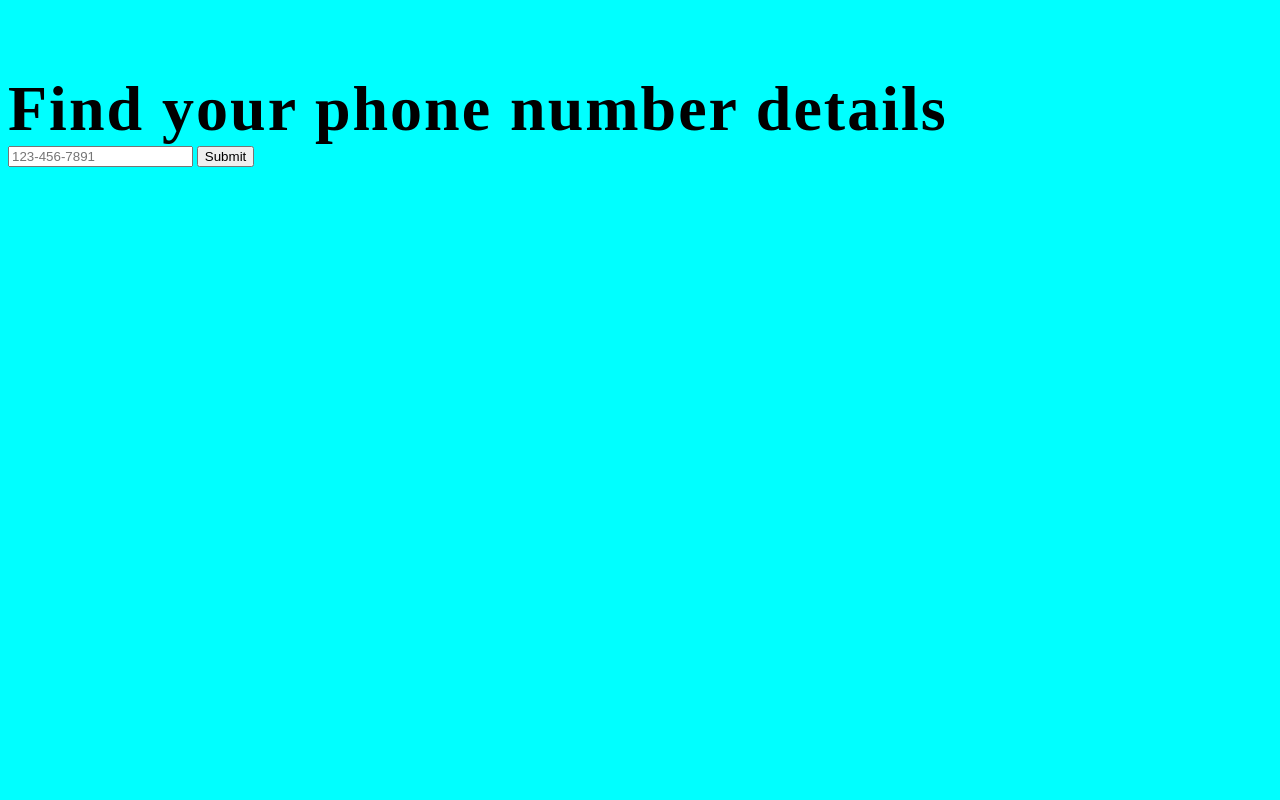
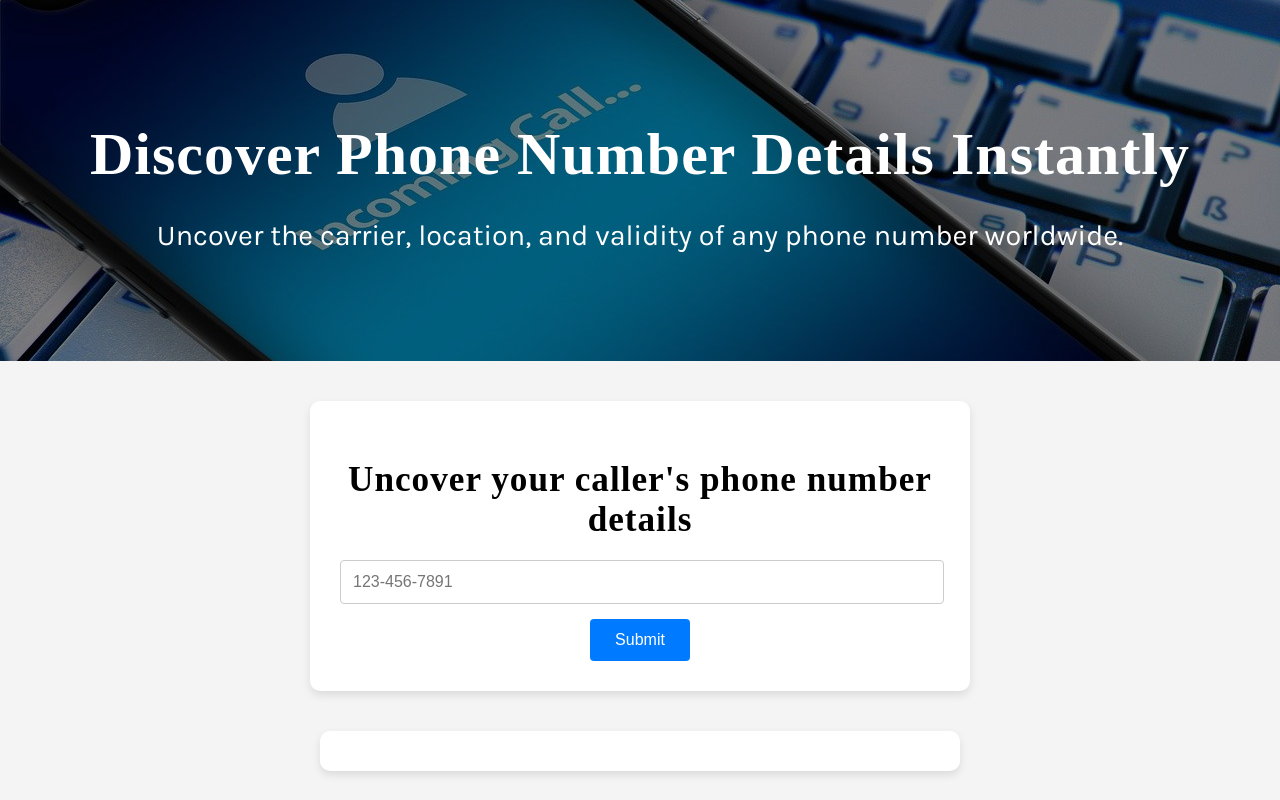
Before and after one commit to sergethi/DialCkeck-Info, a Django app: page / in a window 1280 px wide. Run offline with Django 5.2, Linux system fonts and the light colour scheme; parts of the project's set-up code (start-up, migrations or seed data) failed here and were passed over; some web fonts are replaced.

Commit message:
improved styling

```diff
--- a/phoneLookup/phoneLookup/settings.py
+++ b/phoneLookup/phoneLookup/settings.py
@@ -118,7 +118,7 @@ USE_TZ = True
 # Static files (CSS, JavaScript, Images)
 # https://docs.djangoproject.com/en/5.0/howto/static-files/
 
-STATIC_URL = 'phoneLookupApp/static/'
+STATIC_URL = '/static/'
 
 # Default primary key field type
 # https://docs.djangoproject.com/en/5.0/ref/settings/#default-auto-field
--- a/phoneLookup/phoneLookupApp/static/css/style.css
+++ b/phoneLookup/phoneLookupApp/static/css/style.css
@@ -1,27 +1,120 @@
+/* Base styles */
 body {
+    padding: 0;
+    margin: 0;
+    background-color: #f4f4f4;
     font-family: 'Karla', sans-serif;
-    margin-top: 3rem;
-    margin-bottom: 3rem;
-    display: flex;
-    flex-direction: column;
-    /* margin-left: 5%;
-    margin-right: 5%; */
-    background-color: aqua;
-}
-section {
-    display: flex;
-    flex-direction: column;
-    justify-content: center;
-    align-content: center;
 }
 
+/* Banner styles */
+.banner {
+    background-image: url("../images/smartphone-call.jpg");
+    background-size: cover;
+    background-position: center;
+    padding: 80px 20px;
+    text-align: center;
+    color: white;
+    font-size: 1.5em;
+    position: relative;
+}
+
+.banner::before {
+    content: "";
+    position: absolute;
+    top: 0;
+    left: 0;
+    width: 100%;
+    height: 100%;
+    background: rgba(0, 0, 0, 0.5);
+    z-index: 1;
+}
+
+.banner h1, .banner p {
+    position: relative;
+    z-index: 2;
+}
+
+.banner h1 {
+    font-size: 2.5em;
+    margin-bottom: 0.5em;
+}
+
+.banner p {
+    font-size: 1.2em;
+}
+
+/* Form section styles */
+.form-section {
+    max-width: 600px;
+    margin: 40px auto;
+    padding: 30px;
+    background-color: #ffffff;
+    border-radius: 10px;
+    box-shadow: 0 4px 8px rgba(0, 0, 0, 0.1);
+    text-align: center;
+}
+
+.form-section h1 {
+    font-size: 2.2em;
+    margin-bottom: 20px;
+}
+
+.form-section input[type="tel"] {
+    width: calc(100% - 22px);
+    padding: 12px;
+    margin-bottom: 15px;
+    border: 1px solid #ccc;
+    border-radius: 4px;
+    font-size: 1em;
+    transition: border-color 0.3s;
+}
+
+.form-section input[type="tel"]:focus {
+    border-color: #007bff;
+}
+
+.form-section button {
+    padding: 12px 25px;
+    background-color: #007bff;
+    color: white;
+    border: none;
+    border-radius: 4px;
+    cursor: pointer;
+    font-size: 1em;
+    transition: background-color 0.3s;
+}
+
+.form-section button:hover {
+    background-color: #0056b3;
+}
+
+/* Info section styles */
+.info-section {
+    max-width: 600px;
+    margin: 20px auto;
+    padding: 20px;
+    background-color: #ffffff;
+    border-radius: 10px;
+    box-shadow: 0 4px 8px rgba(0, 0, 0, 0.1);
+    text-align: center;
+}
+
+.info-section p {
+    margin: 10px 0;
+    font-size: 1em;
+    color: #333;
+    display: flex;
+    justify-content: space-between;
+    text-align: justify;
+}
+.info-section p span {
+    max-width: 40%;
+    text-align: right;
+}
+
+
+/* Heading styles */
 h1, h2, h3, h4, h5, h6 {
     font-family: 'Markazi Text', serif;
-    letter-spacing: 2px;;
+    letter-spacing: 1px;
 }
-
-h1 {
-    font-size: 4rem;
-    margin-top: 1.5rem;
-    margin-bottom: 0;
-}
--- a/phoneLookup/templates/home.html
+++ b/phoneLookup/templates/home.html
@@ -1,22 +1,30 @@
 {% extends 'base.html' %}
 {% load static %}
 {% block content %}
-<section>
-    <h1>Find your phone number details</h1>
+
+<div class="banner">
+    <h1>Discover Phone Number Details Instantly</h1>
+    <p>Uncover the carrier, location, and validity of any phone number worldwide.</p>
+</div>
+
+<section class="form-section">
+    <h1>Uncover your caller's phone number details</h1>
     <form action="" method="post">
         {% csrf_token %}
         <input type="tel" id="number" name="phone_number" placeholder="123-456-7891" required />
         <button type="submit">Submit</button>
     </form>
 </section>
-<section>
+
+<section class="info-section">
     {% if number_info %}
-    <p>info: {{ number_info.number }}</p>
-    <p>Is valid: {{ number_info.is_valid }}</p>
-    <p>Is real: {{ number_info.is_real }}</p>
-    <p>Timezone: {{ number_info.timezone}}</p>
-    <p>Carier: {{ number_info.carrier }}</p>
-    <p>Location: {{ number_info.location }}</p>
+    <p><strong>Number:</strong> <span>{{ number_info.number }}</span></p>
+    <p><strong>Is valid:</strong> <span>{{ number_info.is_valid }}</span></p>
+    <p><strong>Is real:</strong> <span>{{ number_info.is_real }}</span></p>
+    <p><strong>Timezone:</strong> <span>{{ number_info.timezone }}</span></p>
+    <p><strong>Carrier:</strong> <span>{{ number_info.carrier }}</span></p>
+    <p><strong>Location:</strong> <span>{{ number_info.location }}</span></p>
     {% endif %}
 </section>
+
 {% endblock %}
```
Also changed, not shown: phoneLookup/phoneLookupApp/static/images/smartphone-call.jpg (added).
